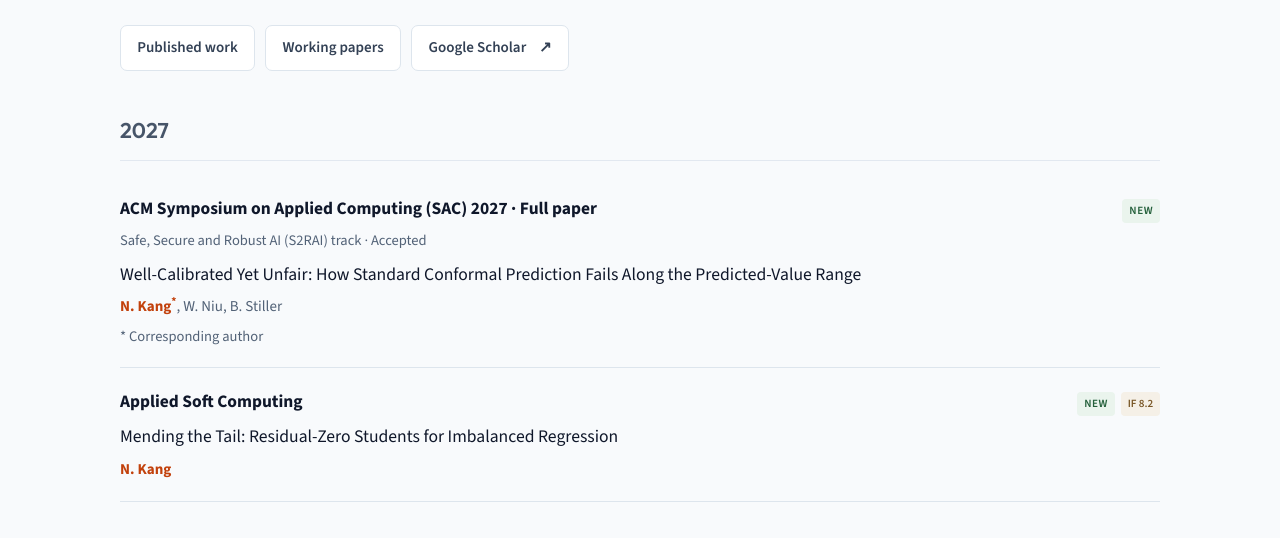
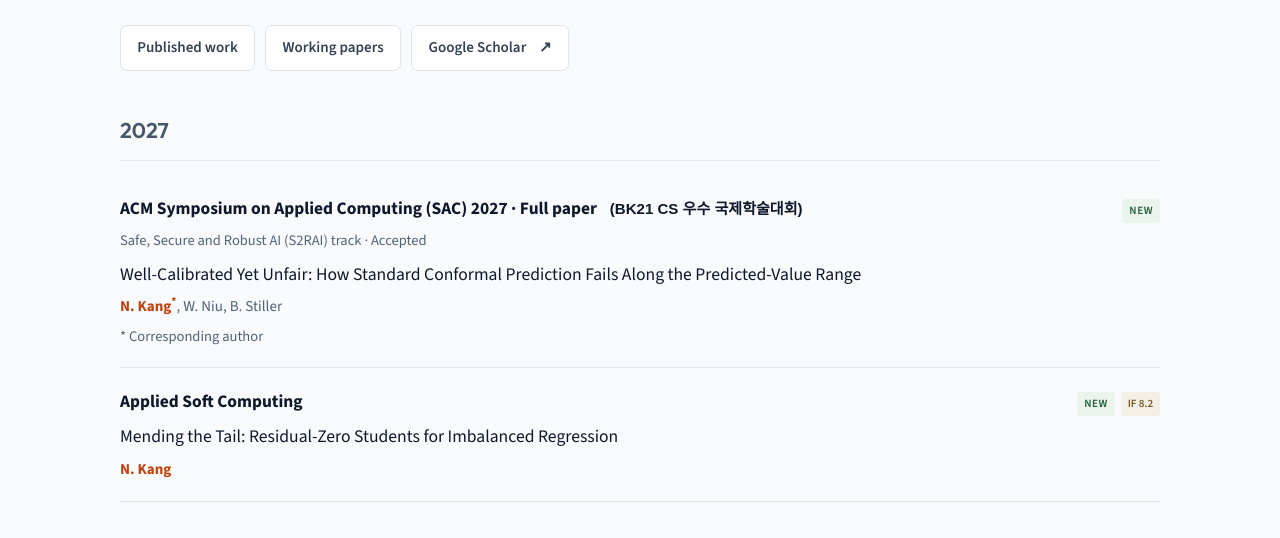
Before and after one commit to nathanielkang/nathanielkang.github.io, a plain HTML site: page publications.html in a window 1280 px wide. Shown: the part 239-777 px from the top of the page. Drawn offline with nearby package versions, Linux system fonts and the light colour scheme; a web font is replaced by a local one.

Commit message:
Mark ACM SAC as a BK21 CS distinguished conference

```diff
--- a/publications.html
+++ b/publications.html
@@ -61,7 +61,7 @@
 <nav aria-label="Publication sections" class="page-jumps page-jumps--compact"><a href="#published">Published work</a><a href="#working-papers">Working papers</a><a href="https://scholar.google.com/citations?hl=en&amp;user=JAi7yE0AAAAJ">Google Scholar <span aria-hidden="true">↗</span></a></nav></div>
 <h3 class="pub-year" id="published">2027</h3>
 <article class="pub-item" id="densitycal">
-<div class="pub-meta"><span class="venue">ACM Symposium on Applied Computing (SAC) 2027 · Full paper</span><span class="pub-badges"><span class="pub-badge pub-badge--new" data-accepted="2026-11-22">New</span></span></div>
+<div class="pub-meta"><span class="venue">ACM Symposium on Applied Computing (SAC) 2027 · Full paper</span><span class="pub-note" lang="ko">(BK21 CS 우수 국제학술대회)</span><span class="pub-badges"><span class="pub-badge pub-badge--new" data-accepted="2026-11-22">New</span></span></div>
 <p class="pub-track">Safe, Secure and Robust AI (S2RAI) track · Accepted</p>
 <h3 class="pub-title">Well-Calibrated Yet Unfair: How Standard Conformal Prediction Fails Along the Predicted-Value Range</h3>
 <p class="pub-authors"><strong class="author-me">N. Kang<sup aria-label="corresponding author">*</sup></strong>, W. Niu, B. Stiller</p>
```
